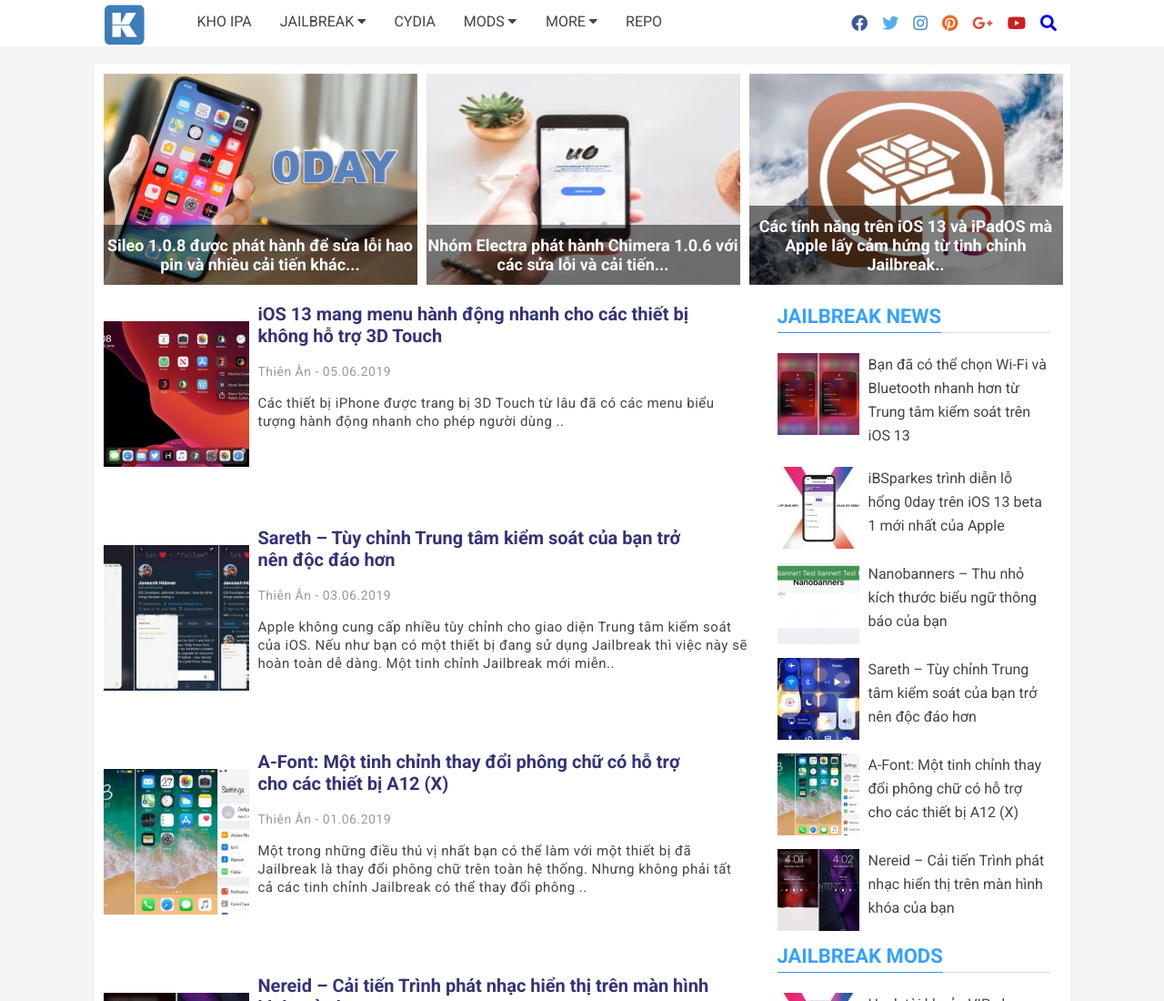
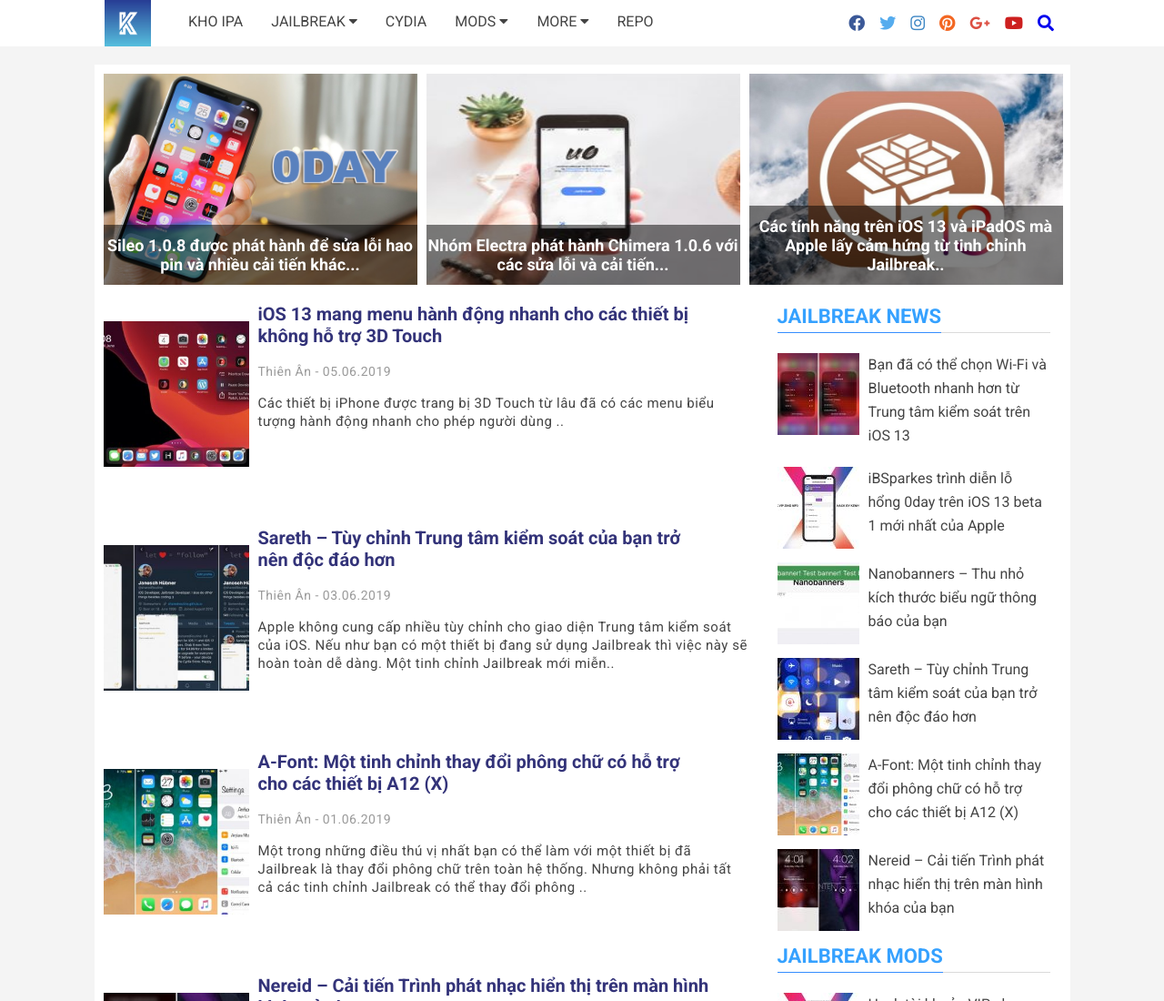
Before and after one commit to thathoang187/Code, a plain HTML site: page index.html in a window 1280 px wide. Shown: the top 1100 px of the page at 91% size. Drawn offline with Linux system fonts and the light colour scheme.

Commit message:
change all

```diff
--- a/header.css
+++ b/header.css
@@ -8,28 +8,34 @@
             }
 
             .normal-wrapper {
-                 width: 1073px;
+                 width: 1050px;
                  height: 51px;
                  margin: 0 auto;
                  background: #ffffff;
                  position: relative;
                  overflow: inherit;
-                 padding-right: 15px;
-                 padding-left: 38px;
+                 padding: 0;
+
             }
 
-            .logo-container a {
+            .logo-container img {
                 float: left;
                 color:#3e7db9;
-                font-size: 50px;
+                width: 51px;
+                height: 51px;
                 margin: 0px;
+                position: absolute;
+                top: -1%;
+
             }
 
             .navbar {
+              height: 51px;
               display: inline-block;
               overflow: hidden;
               background-color: #ffffff;
-              padding-left: 43px;
+              padding-left: 77px;
+              align-items: center;
             }
 
             .navbar a {
@@ -101,7 +107,6 @@
                 position: absolute;
                 right: 0;
                 top: 0;
-                margin-right: 35px;
                 height: 51px;
 
               }
--- a/index.html
+++ b/index.html
@@ -14,7 +14,7 @@
 					<div class="normal-wrapper">
 							<div class="logo-container">
 								<a href="#">
-								<i class="fab fa-korvue"></i>
+								<img src="image/logos.png" alt="logo kenh tao">
 								</a>
 								</div>
 							<div class="navbar">
```
Also changed, not shown: image/logos.png (added).
